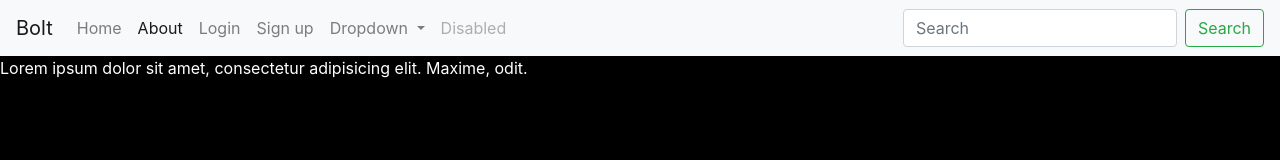
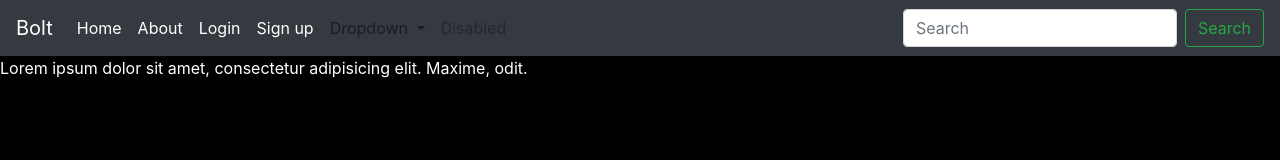
Before and after one commit to kosskeetit/My-First-Project, a plain HTML site: page about.html in a window 1280 px wide. Drawn offline with nearby package versions, Linux system fonts and the light colour scheme.

Commit message:
changed the navbar color to black

```diff
--- a/about.html
+++ b/about.html
@@ -13,8 +13,8 @@
     <title>Hello, world!</title>
 </head>
 <body>
-<nav class="navbar navbar-expand-lg navbar-light bg-light">
-    <a class="navbar-brand" href="index.html">Bolt</a>
+<nav class="navbar navbar-expand-lg navbar-light bg-dark">
+    <a class="navbar-brand" href="index.html" style="color: white;">Bolt</a>
     <button class="navbar-toggler" type="button" data-toggle="collapse" data-target="#navbarSupportedContent" aria-controls="navbarSupportedContent" aria-expanded="false" aria-label="Toggle navigation">
         <span class="navbar-toggler-icon"></span>
     </button>
@@ -22,16 +22,16 @@
     <div class="collapse navbar-collapse" id="navbarSupportedContent">
         <ul class="navbar-nav mr-auto">
             <li class="nav-item">
-                <a class="nav-link" href="index.html">Home<span class="sr-only">(current)</span></a>
+                <a class="nav-link" href="index.html" style="color: white;">Home<span class="sr-only">(current)</span></a>
             </li>
             <li class="nav-item active">
-                <a class="nav-link" href="about.html">About</a>
+                <a class="nav-link" href="about.html" style="color: white;">About</a>
             </li>
             <li class="nav-item">
-                <a class="nav-link" href="login.html">Login</a>
+                <a class="nav-link" href="login.html" style="color: white;">Login</a>
             </li>
             <li class="nav-item">
-                <a class="nav-link" href="sign%20up.html">Sign up</a>
+                <a class="nav-link" href="sign%20up.html" style="color: white;">Sign up</a>
             </li>
             <li class="nav-item dropdown">
                 <a class="nav-link dropdown-toggle" href="#" id="navbarDropdown" role="button" data-toggle="dropdown" aria-haspopup="true" aria-expanded="false">
```
Also changed, not shown: login.html (+6 -6 lines), sign up.html (+6 -6 lines).
